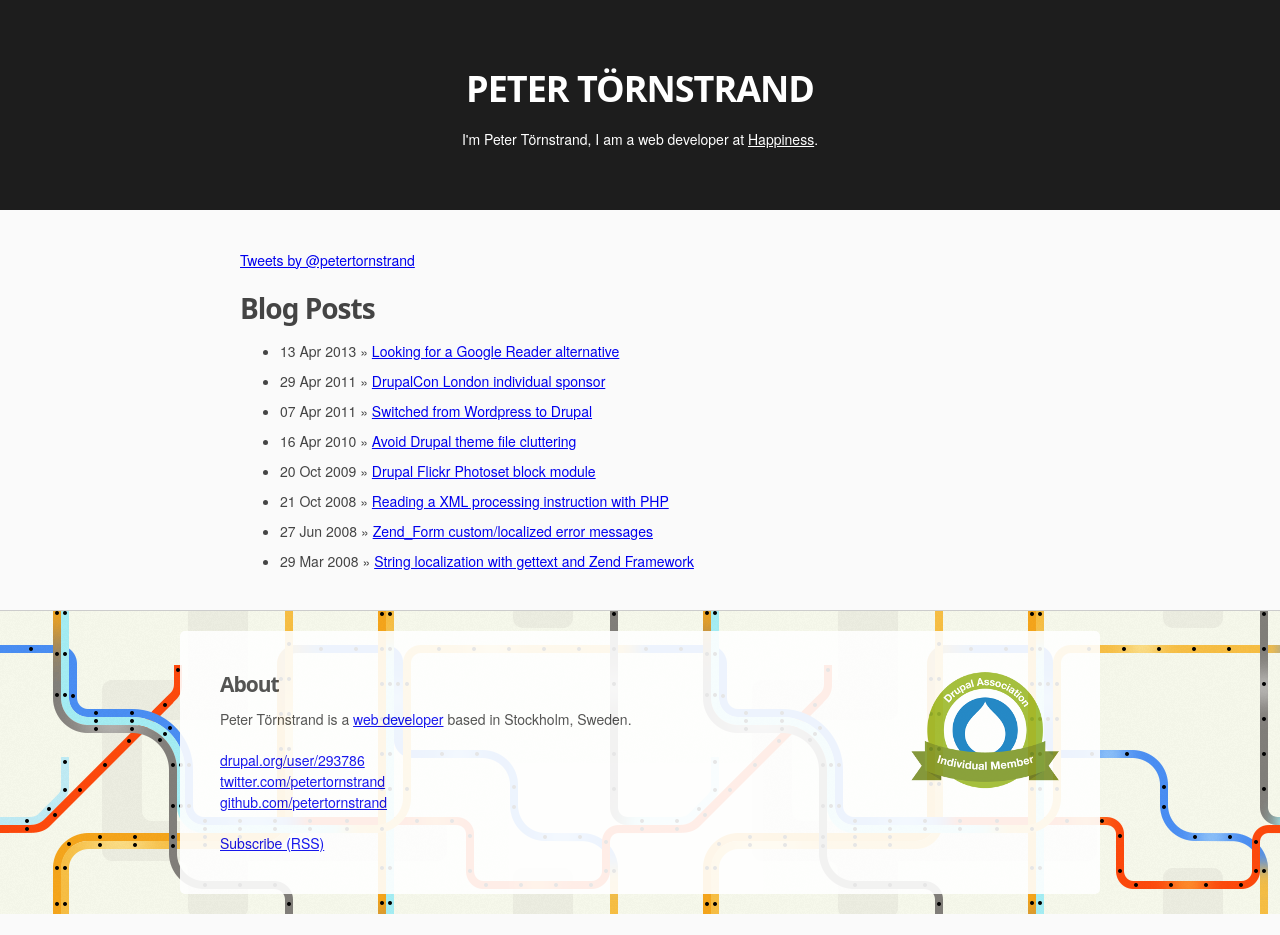
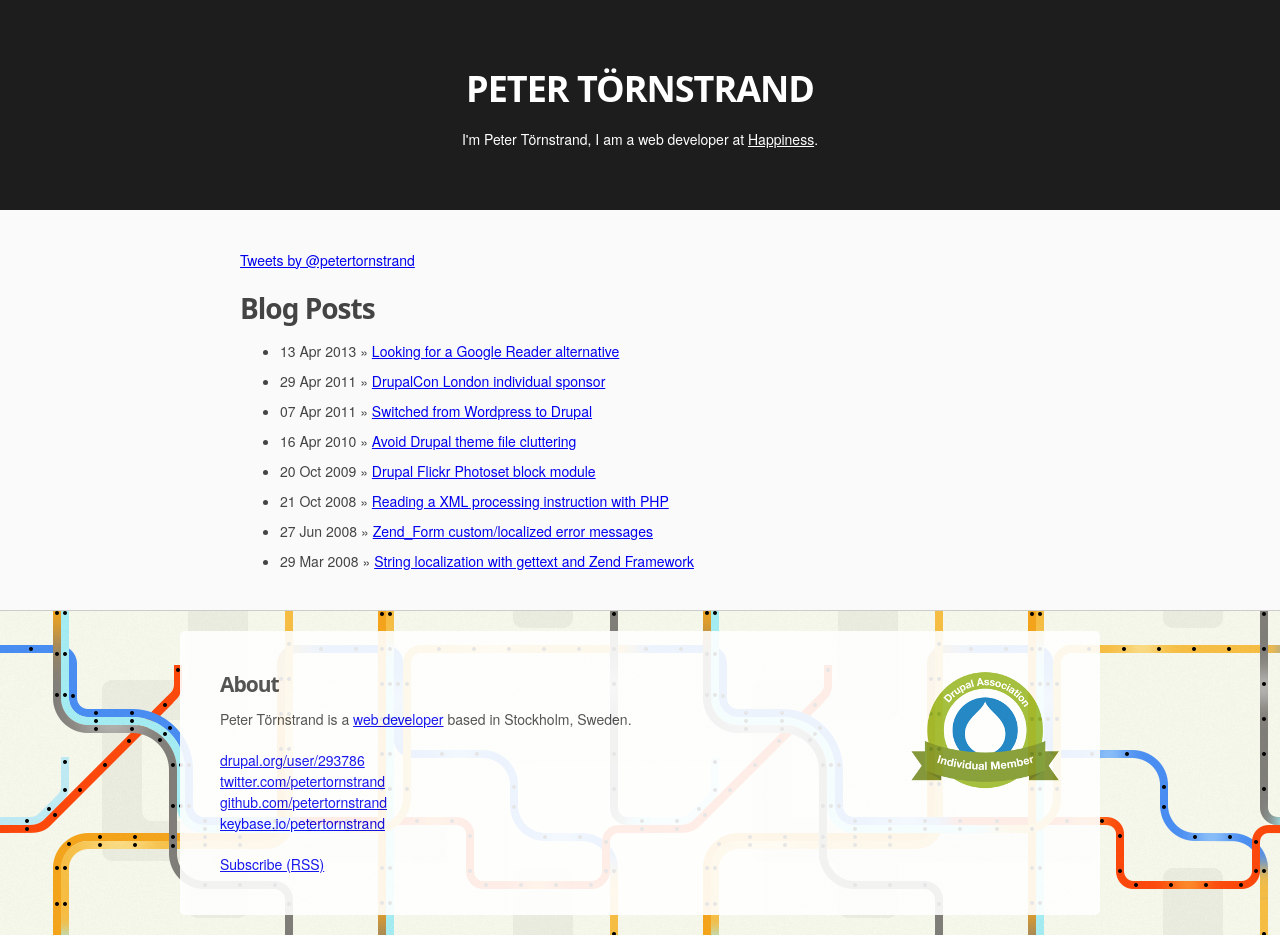
Before and after one commit to petertornstrand/tornstrand.com, a Jekyll site: the page built from index.html, in a window 1280 px wide. Built offline with Jekyll 4.4.1, drawn with Linux system fonts in a browser that asks for light colours; some web fonts are replaced; Markdown is read by kramdown in place of the engine named in the settings; comment, search, counter and statistics services are not loaded; before the commit the page ends 914 px from its top, so only the background shows below that.

Commit message:
Added keybase to frontpage footer.

```diff
--- a/_layouts/frontpage.html
+++ b/_layouts/frontpage.html
@@ -38,6 +38,7 @@
 	      <a href="http://drupal.org/user/293786">drupal.org/user/293786</a><br>
 	      <a href="http://twitter.com/petertornstrand/">twitter.com/petertornstrand</a><br>
 	      <a href="http://github.com/petertornstrand">github.com/petertornstrand</a><br>
+				<a href="https://keybase.io/petertornstrand">keybase.io/petertornstrand</a><br>
 	    </p>
 	  </div>
 	  <div class="rss">
```
